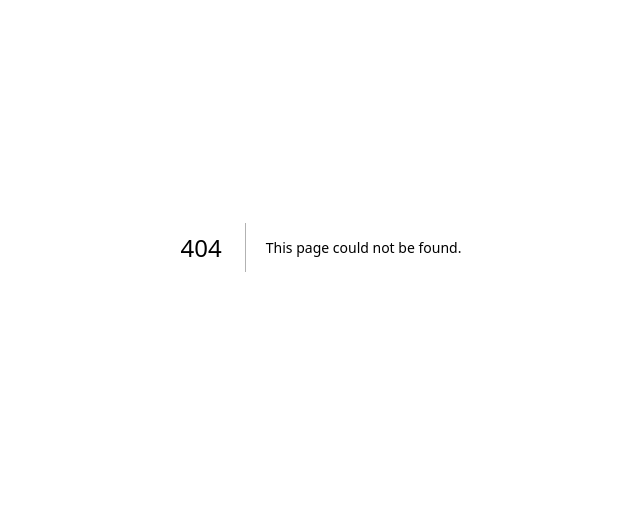
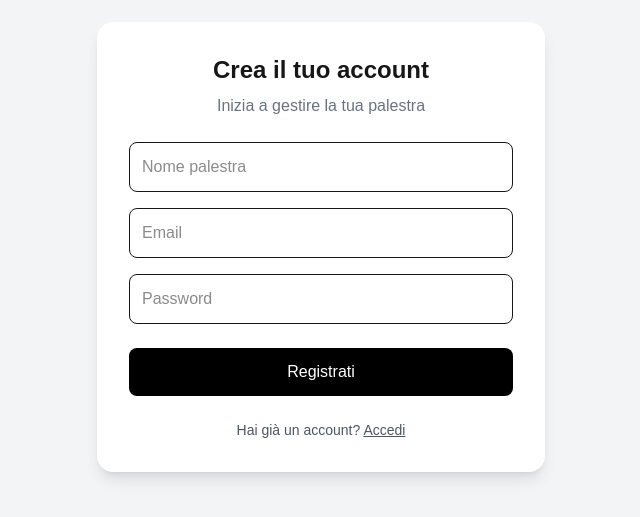
Before and after one commit to NuzzoleseInc/NFCTrainer, a Next.js app: page /signup in a window 1280 px wide. Before the commit this address had no page. Shown: the part 153-670 px from the top of the page, without its empty margins (319-959 px from the left). Built offline with nearby package versions, Linux system fonts and the light colour scheme; no server answers.

Commit message:
signup and login added

```diff
--- /dev/null
+++ b/app/login/page.js
@@ -0,0 +1,83 @@
+"use client";
+
+import { useState } from "react";
+import { supabase } from "@/lib/supabase";
+import { useRouter } from "next/navigation";
+import Link from "next/link";
+
+export default function Login() {
+  const router = useRouter();
+
+  const [email, setEmail] = useState("");
+  const [password, setPassword] = useState("");
+  const [loading, setLoading] = useState(false);
+  const [errorMsg, setErrorMsg] = useState("");
+
+  const handleLogin = async () => {
+    setLoading(true);
+    setErrorMsg("");
+
+    const { data, error } = await supabase.auth.signInWithPassword({
+      email,
+      password,
+    });
+
+    if (error) {
+      setErrorMsg(error.message);
+      setLoading(false);
+      return;
+    }
+
+    router.push("/dashboard");
+  };
+
+  return (
+    <div className="flex items-center justify-center min-h-screen bg-gray-100">
+      <div className="bg-white p-8 rounded-2xl shadow-lg w-full max-w-md">
+
+        <h1 className="text-2xl font-bold mb-2 text-center">
+          Accesso Palestra
+        </h1>
+
+        <p className="text-center text-gray-500 mb-6">
+          Accedi al tuo pannello NFC Trainer
+        </p>
+
+        {errorMsg && (
+          <div className="bg-red-100 text-red-700 p-2 rounded mb-4 text-sm">
+            {errorMsg}
+          </div>
+        )}
+
+        <input
+          className="w-full mb-4 p-3 border rounded-lg"
+          placeholder="Email"
+          onChange={(e) => setEmail(e.target.value)}
+        />
+
+        <input
+          type="password"
+          className="w-full mb-6 p-3 border rounded-lg"
+          placeholder="Password"
+          onChange={(e) => setPassword(e.target.value)}
+        />
+
+        <button
+          onClick={handleLogin}
+          disabled={loading}
+          className="w-full bg-black text-white p-3 rounded-lg hover:bg-gray-800 transition"
+        >
+          {loading ? "Accesso..." : "Accedi"}
+        </button>
+
+        <p className="text-center text-sm mt-6 text-gray-600">
+          Non hai un account?{" "}
+          <Link href="/signup" className="underline">
+            Registrati
+          </Link>
+        </p>
+
+      </div>
+    </div>
+  );
+}
--- /dev/null
+++ b/app/page.js
@@ -0,0 +1,35 @@
+import Link from "next/link";
+
+export default function Home() {
+  return (
+    <div className="flex items-center justify-center min-h-screen bg-gray-100">
+      <div className="bg-white p-10 rounded-2xl shadow-lg text-center w-full max-w-md">
+
+        <h1 className="text-3xl font-bold mb-6">
+          NFC Trainer
+        </h1>
+
+        <p className="mb-8 text-gray-600">
+          Gestisci clienti e accessi NFC in modo semplice
+        </p>
+
+        <div className="flex flex-col gap-4">
+
+          <Link href="/login">
+            <button className="w-full bg-black text-white p-3 rounded-lg hover:bg-gray-800 transition">
+              Accedi
+            </button>
+          </Link>
+
+          <Link href="/signup">
+            <button className="w-full border p-3 rounded-lg hover:bg-gray-100 transition">
+              Registrati
+            </button>
+          </Link>
+
+        </div>
+
+      </div>
+    </div>
+  );
+}
--- a/app/page.tsx
+++ /dev/null
@@ -1,65 +0,0 @@
-import Image from "next/image";
-
-export default function Home() {
-  return (
-    <div className="flex flex-col flex-1 items-center justify-center bg-zinc-50 font-sans dark:bg-black">
-      <main className="flex flex-1 w-full max-w-3xl flex-col items-center justify-between py-32 px-16 bg-white dark:bg-black sm:items-start">
-        <Image
-          className="dark:invert"
-          src="/next.svg"
-          alt="Next.js logo"
-          width={100}
-          height={20}
-          priority
-        />
-        <div className="flex flex-col items-center gap-6 text-center sm:items-start sm:text-left">
-          <h1 className="max-w-xs text-3xl font-semibold leading-10 tracking-tight text-black dark:text-zinc-50">
-            To get started, edit the page.tsx file.
-          </h1>
-          <p className="max-w-md text-lg leading-8 text-zinc-600 dark:text-zinc-400">
-            Looking for a starting point or more instructions? Head over to{" "}
-            <a
-              href="https://vercel.com/templates?framework=next.js&utm_source=create-next-app&utm_medium=appdir-template-tw&utm_campaign=create-next-app"
-              className="font-medium text-zinc-950 dark:text-zinc-50"
-            >
-              Templates
-            </a>{" "}
-            or the{" "}
-            <a
-              href="https://nextjs.org/learn?utm_source=create-next-app&utm_medium=appdir-template-tw&utm_campaign=create-next-app"
-              className="font-medium text-zinc-950 dark:text-zinc-50"
-            >
-              Learning
-            </a>{" "}
-            center.
-          </p>
-        </div>
-        <div className="flex flex-col gap-4 text-base font-medium sm:flex-row">
-          <a
-            className="flex h-12 w-full items-center justify-center gap-2 rounded-full bg-foreground px-5 text-background transition-colors hover:bg-[#383838] dark:hover:bg-[#ccc] md:w-[158px]"
-            href="https://vercel.com/new?utm_source=create-next-app&utm_medium=appdir-template-tw&utm_campaign=create-next-app"
-            target="_blank"
-            rel="noopener noreferrer"
-          >
-            <Image
-              className="dark:invert"
-              src="/vercel.svg"
-              alt="Vercel logomark"
-              width={16}
-              height={16}
-            />
-            Deploy Now
-          </a>
-          <a
-            className="flex h-12 w-full items-center justify-center rounded-full border border-solid border-black/[.08] px-5 transition-colors hover:border-transparent hover:bg-black/[.04] dark:border-white/[.145] dark:hover:bg-[#1a1a1a] md:w-[158px]"
-            href="https://nextjs.org/docs?utm_source=create-next-app&utm_medium=appdir-template-tw&utm_campaign=create-next-app"
-            target="_blank"
-            rel="noopener noreferrer"
-          >
-            Documentation
-          </a>
-        </div>
-      </main>
-    </div>
-  );
-}
--- /dev/null
+++ b/app/signup/page.js
@@ -0,0 +1,102 @@
+"use client";
+
+import { useState } from "react";
+import Link from "next/link";
+import { supabase } from "@/lib/supabase";
+
+export default function Signup() {
+  const [email, setEmail] = useState("");
+  const [password, setPassword] = useState("");
+  const [nome, setNome] = useState("");
+  const [loading, setLoading] = useState(false);
+  const [errorMsg, setErrorMsg] = useState("");
+
+  const handleSignup = async () => {
+    setLoading(true);
+    setErrorMsg("");
+
+    const { data, error } = await supabase.auth.signUp({
+      email,
+      password,
+    });
+
+    if (error) {
+      setErrorMsg(error.message);
+      setLoading(false);
+      return;
+    }
+
+    const user = data.user;
+
+    const { error: dbError } = await supabase.from("palestra").insert({
+      nome_palestra: nome,
+      user_id: user.id,
+      palestra_attiva: true,
+    });
+
+    if (dbError) {
+      setErrorMsg(dbError.message);
+      setLoading(false);
+      return;
+    }
+
+    alert("Registrazione completata!");
+    setLoading(false);
+  };
+
+  return (
+    <div className="flex items-center justify-center min-h-screen bg-gray-100">
+      <div className="bg-white p-8 rounded-2xl shadow-lg w-full max-w-md">
+
+        <h1 className="text-2xl font-bold mb-2 text-center">
+          Crea il tuo account
+        </h1>
+
+        <p className="text-center text-gray-500 mb-6">
+          Inizia a gestire la tua palestra
+        </p>
+
+        {errorMsg && (
+          <div className="bg-red-100 text-red-700 p-2 rounded mb-4 text-sm">
+            {errorMsg}
+          </div>
+        )}
+
+        <input
+          className="w-full mb-4 p-3 border rounded-lg"
+          placeholder="Nome palestra"
+          onChange={(e) => setNome(e.target.value)}
+        />
+
+        <input
+          className="w-full mb-4 p-3 border rounded-lg"
+          placeholder="Email"
+          onChange={(e) => setEmail(e.target.value)}
+        />
+
+        <input
+          type="password"
+          className="w-full mb-6 p-3 border rounded-lg"
+          placeholder="Password"
+          onChange={(e) => setPassword(e.target.value)}
+        />
+
+        <button
+          onClick={handleSignup}
+          disabled={loading}
+          className="w-full bg-black text-white p-3 rounded-lg hover:bg-gray-800 transition"
+        >
+          {loading ? "Creazione..." : "Registrati"}
+        </button>
+
+        <p className="text-center text-sm mt-6 text-gray-600">
+          Hai già un account?{" "}
+          <Link href="/login" className="underline">
+            Accedi
+          </Link>
+        </p>
+
+      </div>
+    </div>
+  );
+}
--- /dev/null
+++ b/lib/supabase.js
@@ -0,0 +1,6 @@
+import { createClient } from '@supabase/supabase-js'
+
+export const supabase = createClient(
+  process.env.NEXT_PUBLIC_SUPABASE_URL,
+  process.env.NEXT_PUBLIC_SUPABASE_ANON_KEY
+)
--- a/package.json
+++ b/package.json
@@ -9,6 +9,7 @@
     "lint": "eslint"
   },
   "dependencies": {
+    "@supabase/supabase-js": "^2.105.3",
     "next": "16.2.4",
     "react": "19.2.4",
     "react-dom": "19.2.4"
```
Also changed, not shown: 1 other file (tests, documents, lock files or other folders).
